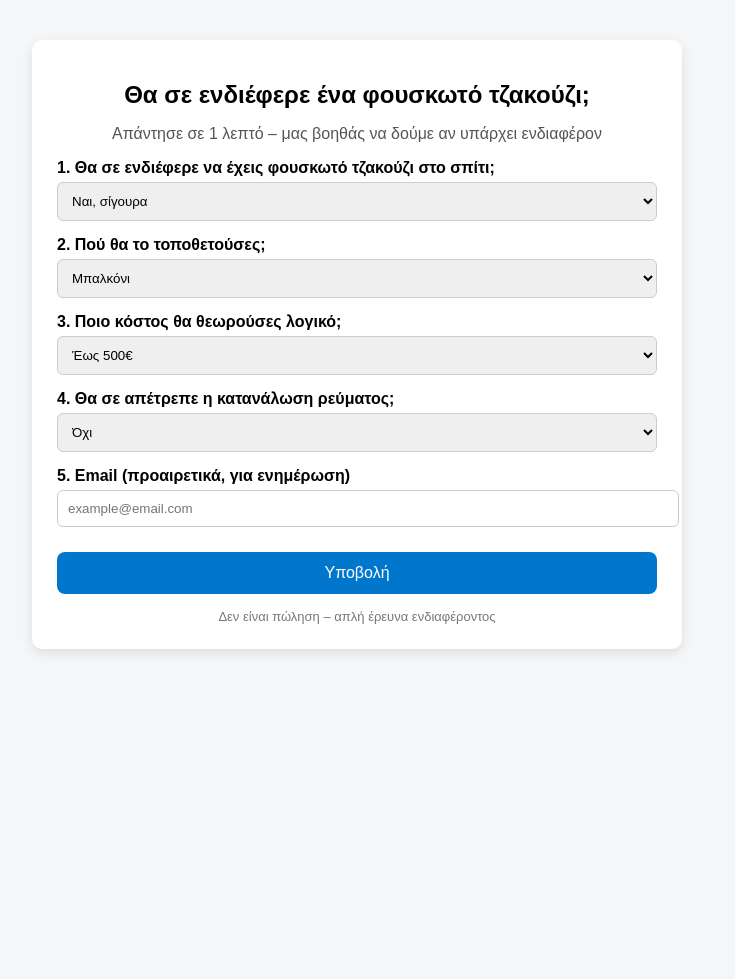
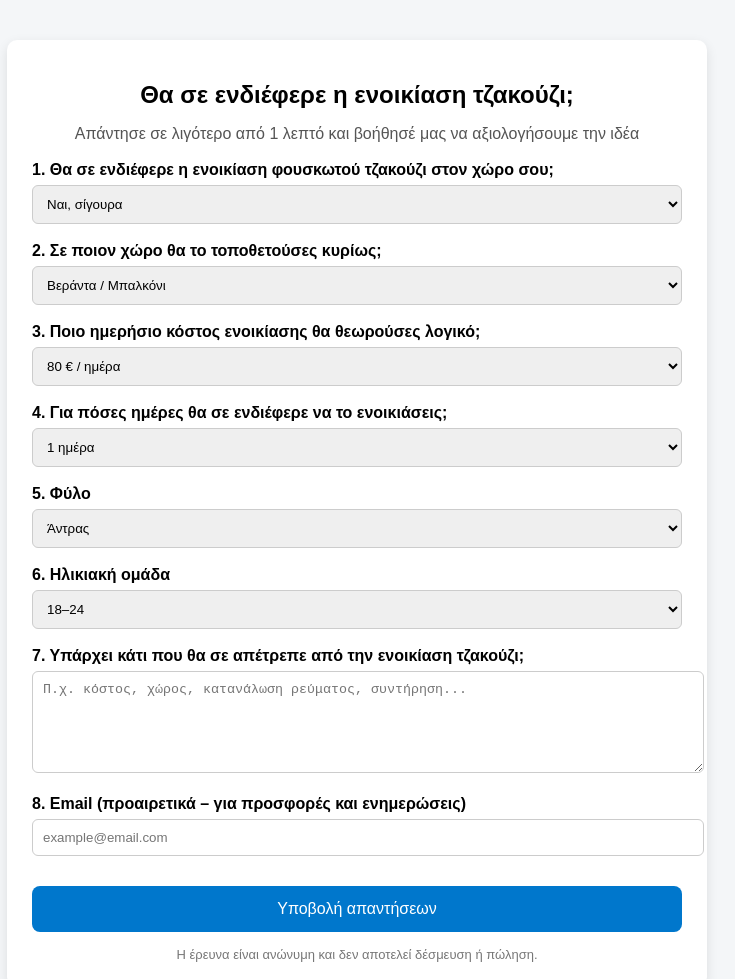
Before and after one commit to hottubathens-star/hot-tub-, a plain HTML site: page index.html in a window 1280 px wide. Shown: the top 979 px of the page, without its empty margins (283-1018 px from the left). Before the commit the page ends 800 px from the top, so only its background shows below. Drawn offline with Linux system fonts and the light colour scheme.

Commit message:
Update index.html
Hot.tub.2

```diff
--- a/index.html
+++ b/index.html
@@ -3,7 +3,7 @@
 <head>
   <meta charset="UTF-8" />
   <meta name="viewport" content="width=device-width, initial-scale=1.0" />
-  <title>Ενδιαφέρον για Φουσκωτά Τζακούζι</title>
+  <title>Έρευνα Ενδιαφέροντος – Ενοικίαση Τζακούζι</title>
   <style>
     body {
       font-family: Arial, sans-serif;
@@ -12,7 +12,7 @@
       padding: 0;
     }
     .container {
-      max-width: 600px;
+      max-width: 650px;
       margin: 40px auto;
       background: #ffffff;
       padding: 25px;
@@ -29,20 +29,24 @@
     }
     label {
       display: block;
-      margin-top: 15px;
+      margin-top: 18px;
       font-weight: bold;
     }
-    select, input[type="text"], input[type="email"] {
+    select, input[type="text"], input[type="email"], textarea {
       width: 100%;
       padding: 10px;
-      margin-top: 5px;
+      margin-top: 6px;
       border-radius: 6px;
       border: 1px solid #ccc;
     }
+    textarea {
+      resize: vertical;
+      min-height: 80px;
+    }
     button {
-      margin-top: 25px;
+      margin-top: 30px;
       width: 100%;
-      padding: 12px;
+      padding: 14px;
       background: #0077cc;
       color: white;
       font-size: 16px;
@@ -63,47 +67,62 @@
 </head>
 <body>
   <div class="container">
-    <h1>Θα σε ενδιέφερε ένα φουσκωτό τζακούζι;</h1>
-    <p>Απάντησε σε 1 λεπτό – μας βοηθάς να δούμε αν υπάρχει ενδιαφέρον</p>
+    <h1>Θα σε ενδιέφερε η ενοικίαση τζακούζι;</h1>
+    <p>Απάντησε σε λιγότερο από 1 λεπτό και βοήθησέ μας να αξιολογήσουμε την ιδέα</p>
 
     <form>
-      <label>1. Θα σε ενδιέφερε να έχεις φουσκωτό τζακούζι στο σπίτι;</label>
+      <label>1. Θα σε ενδιέφερε η ενοικίαση φουσκωτού τζακούζι στον χώρο σου;</label>
       <select>
         <option>Ναι, σίγουρα</option>
         <option>Ίσως</option>
         <option>Όχι</option>
       </select>
 
-      <label>2. Πού θα το τοποθετούσες;</label>
+      <label>2. Σε ποιον χώρο θα το τοποθετούσες κυρίως;</label>
       <select>
-        <option>Μπαλκόνι</option>
+        <option>Βεράντα / Μπαλκόνι</option>
         <option>Κήπος</option>
-        <option>Ταράτσα</option>
         <option>Εσωτερικό χώρο</option>
       </select>
 
-      <label>3. Ποιο κόστος θα θεωρούσες λογικό;</label>
+      <label>3. Ποιο ημερήσιο κόστος ενοικίασης θα θεωρούσες λογικό;</label>
       <select>
-        <option>Έως 500€</option>
-        <option>500€ – 800€</option>
-        <option>800€ – 1.200€</option>
-        <option>Πάνω από 1.200€</option>
+        <option>80 € / ημέρα</option>
+        <option>100 € / ημέρα</option>
+        <option>120 € / ημέρα</option>
       </select>
 
-      <label>4. Θα σε απέτρεπε η κατανάλωση ρεύματος;</label>
+      <label>4. Για πόσες ημέρες θα σε ενδιέφερε να το ενοικιάσεις;</label>
       <select>
-        <option>Όχι</option>
-        <option>Λίγο</option>
-        <option>Ναι</option>
+        <option>1 ημέρα</option>
+        <option>2–3 ημέρες</option>
+        <option>Περισσότερες ημέρες</option>
       </select>
 
-      <label>5. Email (προαιρετικά, για ενημέρωση)</label>
+      <label>5. Φύλο</label>
+      <select>
+        <option>Άντρας</option>
+        <option>Γυναίκα</option>
+        <option>Δεν επιθυμώ να απαντήσω</option>
+      </select>
+
+      <label>6. Ηλικιακή ομάδα</label>
+      <select>
+        <option>18–24</option>
+        <option>25–32</option>
+        <option>32+</option>
+      </select>
+
+      <label>7. Υπάρχει κάτι που θα σε απέτρεπε από την ενοικίαση τζακούζι;</label>
+      <textarea placeholder="Π.χ. κόστος, χώρος, κατανάλωση ρεύματος, συντήρηση..."></textarea>
+
+      <label>8. Email (προαιρετικά – για προσφορές και ενημερώσεις)</label>
       <input type="email" placeholder="example@email.com" />
 
-      <button type="submit">Υποβολή</button>
+      <button type="submit">Υποβολή απαντήσεων</button>
     </form>
 
-    <div class="note">Δεν είναι πώληση – απλή έρευνα ενδιαφέροντος</div>
+    <div class="note">Η έρευνα είναι ανώνυμη και δεν αποτελεί δέσμευση ή πώληση.</div>
   </div>
 </body>
 </html>
```
